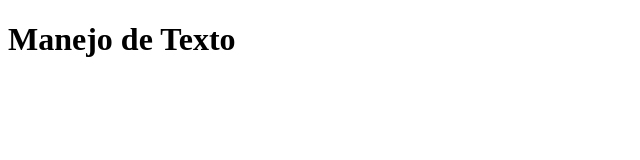
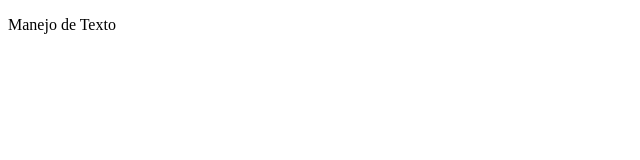
Before and after one commit to WalterRochaSevilla/Manejo-de-Texto, a plain HTML site: page index.html in a window 1280 px wide. Shown: the whole page, without its empty margins (0-640 px from the left). Drawn offline with Linux system fonts and the light colour scheme.

Commit message:
Segundo Commit

```diff
--- a/index.html
+++ b/index.html
@@ -7,6 +7,6 @@
     <title>Manejo de texto</title>
 </head>
 <body>
-    <h1>Manejo de Texto</h1>
+    <P> Manejo de Texto </p>
 </body>
 </html>
```
